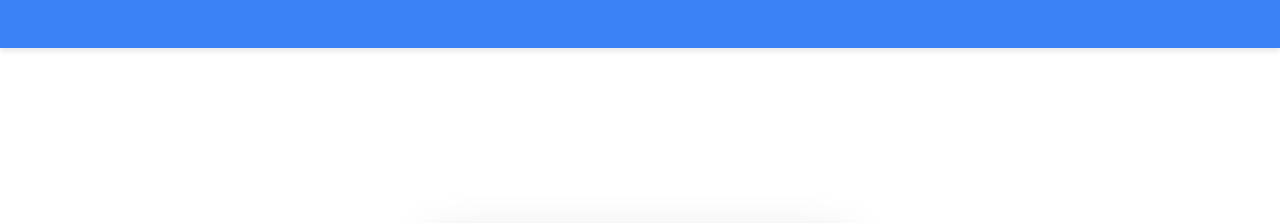
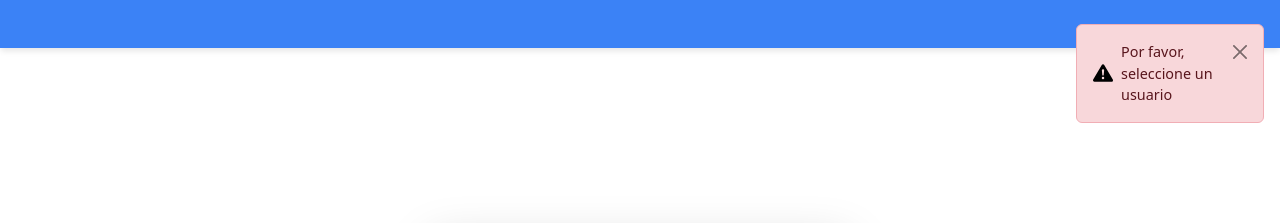
Before and after one commit to JorgeGL2002/Consultorio-ADIS-Frontend, a plain HTML site: page recuperar_contraseña.html in a window 1280 px wide. Both pictures are taken after a click on the button "Enviar código". Shown: the top 223 px of the page. Drawn offline with nearby package versions, Linux system fonts and the light colour scheme; some packages are replaced by stand-ins of ours; no server answers; a script that the page names is missing.

Commit message:
Update recuperar_contraseña.html

```diff
--- a/recuperar_contraseña.html
+++ b/recuperar_contraseña.html
@@ -88,6 +88,10 @@
 <script>
     function solicitarOTP() {
         const usuario = document.getElementById("trabajador").value;
+         if (!usuario) {
+            mostrarAlerta("danger", "Por favor, seleccione un usuario");
+            return;
+        }
         fetch("https://api-railway-production-24f1.up.railway.app/api/test/solicitarOtp", {
             method: "POST",
             headers: { "Content-Type": "application/json" },
```
